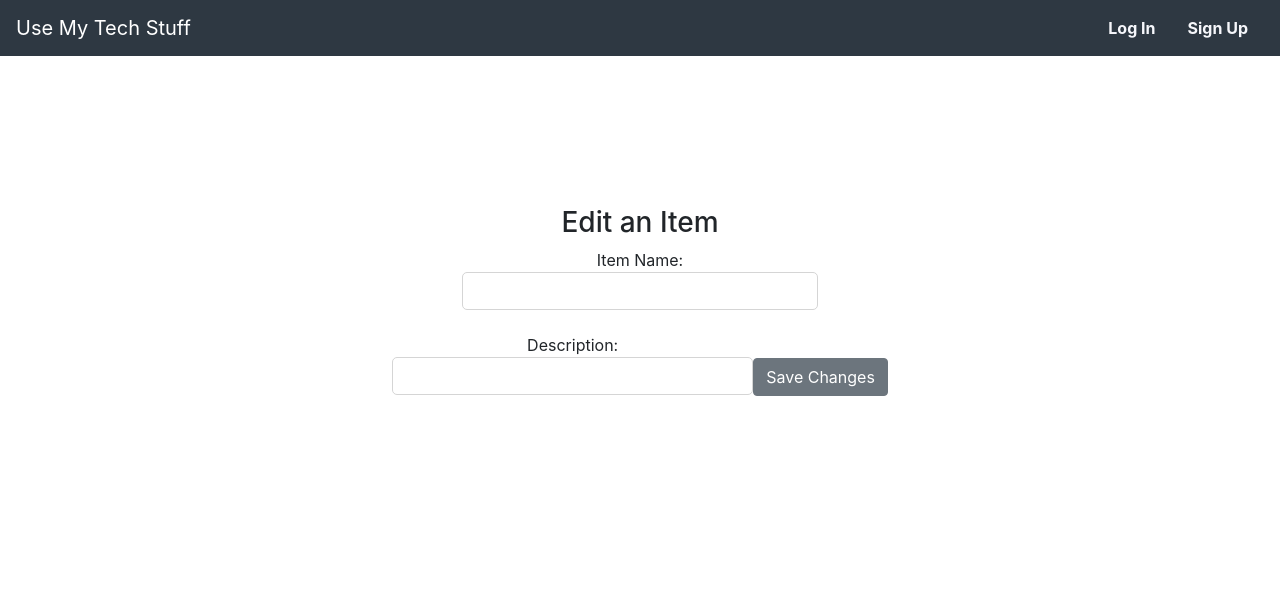
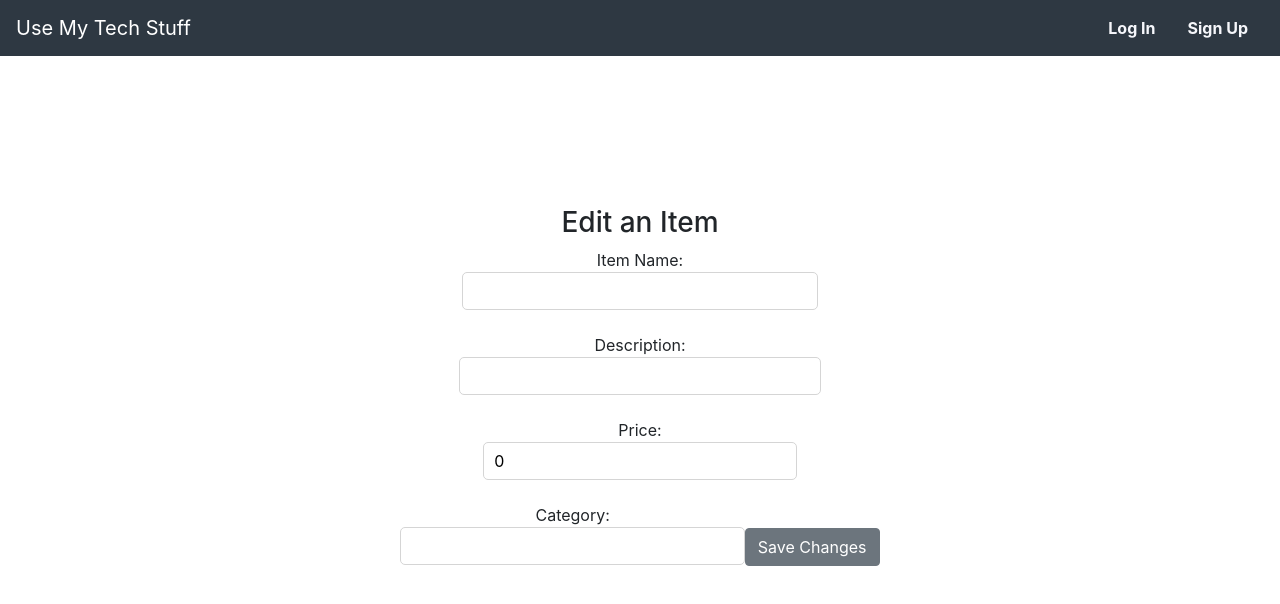
Before and after one commit to tt-18-use-my-tech-stuff/Front-end, a React (Create React App) app: page /editItem/1 in a window 1280 px wide. Shown: the top 604 px of the page. Built offline with nearby package versions, Linux system fonts and the light colour scheme; no server answers.

Commit message:
editform additions

```diff
--- a/src/Components/itemEdit.js
+++ b/src/Components/itemEdit.js
@@ -1,8 +1,8 @@
-import React, { useEffect, useState } from 'react';
+import React, { useEffect, useState } from "react";
 // import { axiosWithAuth } from '../helpers/axiosWithAuth';
-import { useHistory, useParams } from 'react-router-dom'
+import { useHistory, useParams } from "react-router-dom";
 import { Container, Row, Col, Button } from "reactstrap";
-import {axiosWithAuth} from "../Components/helpers/axiosWithAuth";
+import { axiosWithAuth } from "../Components/helpers/axiosWithAuth";
 import styled from "styled-components";
 
 const FormContainer = styled.div`
@@ -21,6 +21,8 @@ const Input = styled.input`
 const initialValue = {
   item_name: "",
   item_description: "",
+  price: 0,
+  category: "",
 };
 
 // const initialErrors = {
@@ -29,7 +31,7 @@ const initialValue = {
 // }
 
 const ItemEdit = () => {
-  const [ item, setItem ] = useState(initialValue);
+  const [item, setItem] = useState(initialValue);
   // Will add errors later on
   // const [ errors, setErrors ] = useState(initialValue);
   // const [ disabled, setDisable ] = useState(true);
@@ -37,8 +39,8 @@ const ItemEdit = () => {
   const history = useHistory();
 
   useEffect(() => {
-    console.log(useParams)
-    console.log(item_id)
+    console.log(useParams);
+    console.log(item_id);
     axiosWithAuth()
       .get(`/items/${item_id}`) // add
       .then((res) => {
@@ -47,33 +49,33 @@ const ItemEdit = () => {
       })
       .catch((err) => {
         console.log(err);
-      })
+      });
   }, []);
 
   const onChange = (e) => {
-    const { name, value } = e.target
-    setItem({...item, [name]: value})
-  }
+    const { name, value } = e.target;
+    setItem({ ...item, [name]: value });
+  };
 
   const submitHandler = (e) => {
     e.preventDefault();
     const newItem = {
       item_name: item.item_name.trim(),
-        item_description: item.item_description.trim()
-      }
+      item_description: item.item_description.trim(),
+      price: Number(item.price),
+      category: item.category.trim(),
+    };
     axiosWithAuth()
       .put(`/items/${item_id}`, newItem) // add
       .then((res) => {
-          console.log(res)
-          setItem(initialValue)
-          history.push("/items")
+        console.log(res);
+        setItem(initialValue);
+        history.push("/items");
       })
       .catch((err) => {
-          alert(err)
+        alert(err);
       });
-
-  }
-
+  };
 
   return (
     <Container>
@@ -88,7 +90,8 @@ const ItemEdit = () => {
                   name="item_name"
                   type="text"
                   value={item.item_name}
-                  onChange={onChange} />
+                  onChange={onChange}
+                />
               </label>
 
               <label>
@@ -97,6 +100,25 @@ const ItemEdit = () => {
                   name="item_description"
                   type="text"
                   value={item.item_description}
+                  onChange={onChange}
+                />
+              </label>
+              <label>
+                Price:
+                <Input
+                  name="price"
+                  type="text"
+                  valueAsNumber={item.price}
+                  value={item.price}
+                  onChange={onChange}
+                />
+              </label>
+              <label>
+                Category:
+                <Input
+                  name="category"
+                  type="text"
+                  value={item.category}
                   onChange={onChange}
                 />
               </label>
```
Lines whose indentation alone changed are shown as unchanged.
